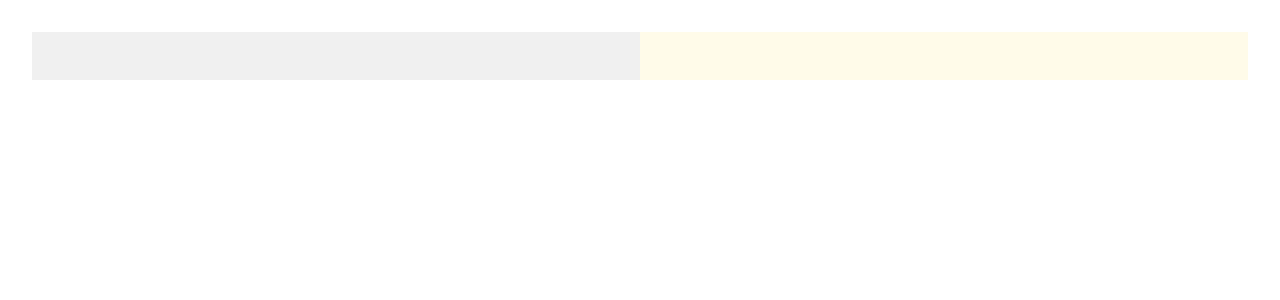
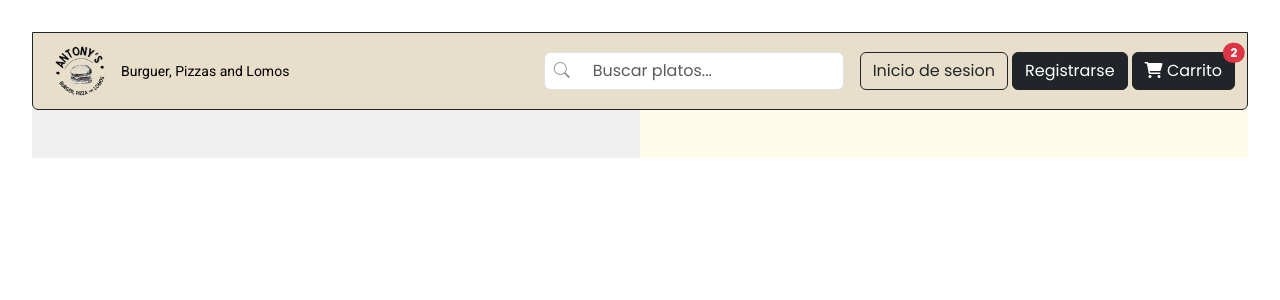
Before and after one commit to Lean099/antonys-project, a React (Vite) app in the folder frontend/: page / in a window 1280 px wide. Shown: the top 300 px of the page. Built offline with nearby package versions, Linux system fonts and the light colour scheme.

Commit message:
se agrego componente Navbar

```diff
--- a/frontend/src/App.jsx
+++ b/frontend/src/App.jsx
@@ -1,10 +1,13 @@
 import './App.css'
 import Main from './components/Main'
+import Navbar from './components/Navbar';
 
 function App() {
 
   return (
     <>
+     <Navbar/>
+
       <Main/>
     </>
   )
--- a/frontend/src/components/Navbar.jsx
+++ b/frontend/src/components/Navbar.jsx
@@ -0,0 +1,74 @@
+import { React } from 'react';
+import logo from '../assets/logo.png';
+import burgerlogo from '../assets/burgerlogo.png';
+import 'bootstrap-icons/font/bootstrap-icons.css';
+
+const Navbar = () => {
+  return (
+    <>
+      <nav
+        class="navbar rounded-bottom border border-dark border border-1"
+        style={{ background: '#E8DFCA' }}
+      >
+        <div class="container-fluid">
+          <a class="navbar-brand" href="#">
+            <img
+              src={burgerlogo}
+              alt=""
+              style={{ width: '50px', height: '50px', marginLeft: '10px' }}
+            />
+            <span
+              class="ms-3"
+              style={{ fontSize: '14px', fontFamily: 'Roboto' }}
+            >
+              Burguer, Pizzas and Lomos
+            </span>
+          </a>
+          <div class="d-flex">
+            <form class="d-flex position-relative" role="search">
+              <div className="position-relative" style={{ maxWidth: '300px' }}>
+                <i
+                  className="bi bi-search position-absolute"
+                  style={{
+                    left: '10px',
+                    top: '50%',
+                    transform: 'translateY(-50%)',
+                    color: '#999',
+                  }}
+                ></i>
+                <input
+                  type="search"
+                  className="form-control ps-5"
+                  placeholder="Buscar platos..."
+                  aria-label="Buscar"
+                />
+              </div>
+            </form>
+
+            <div class="ms-3">
+              <button
+                type="button"
+                class="btn btn-outline-dark"
+                data-bs-toggle="modal"
+                data-bs-target="#exampleModal"
+              >
+                Inicio de sesion
+              </button>
+              <button type="button" class="btn mx-1 btn-dark">
+                Registrarse
+              </button>
+              <button type="button" class="btn btn-dark position-relative">
+                <i class="fas fa-shopping-cart"></i> Carrito
+                <span class="position-absolute top-0 start-100 translate-middle badge rounded-pill bg-danger">
+                  2<span class="visually-hidden">unread messages</span>
+                </span>
+              </button>
+            </div>
+          </div>
+        </div>
+      </nav>
+    </>
+  );
+};
+
+export default Navbar;
```
